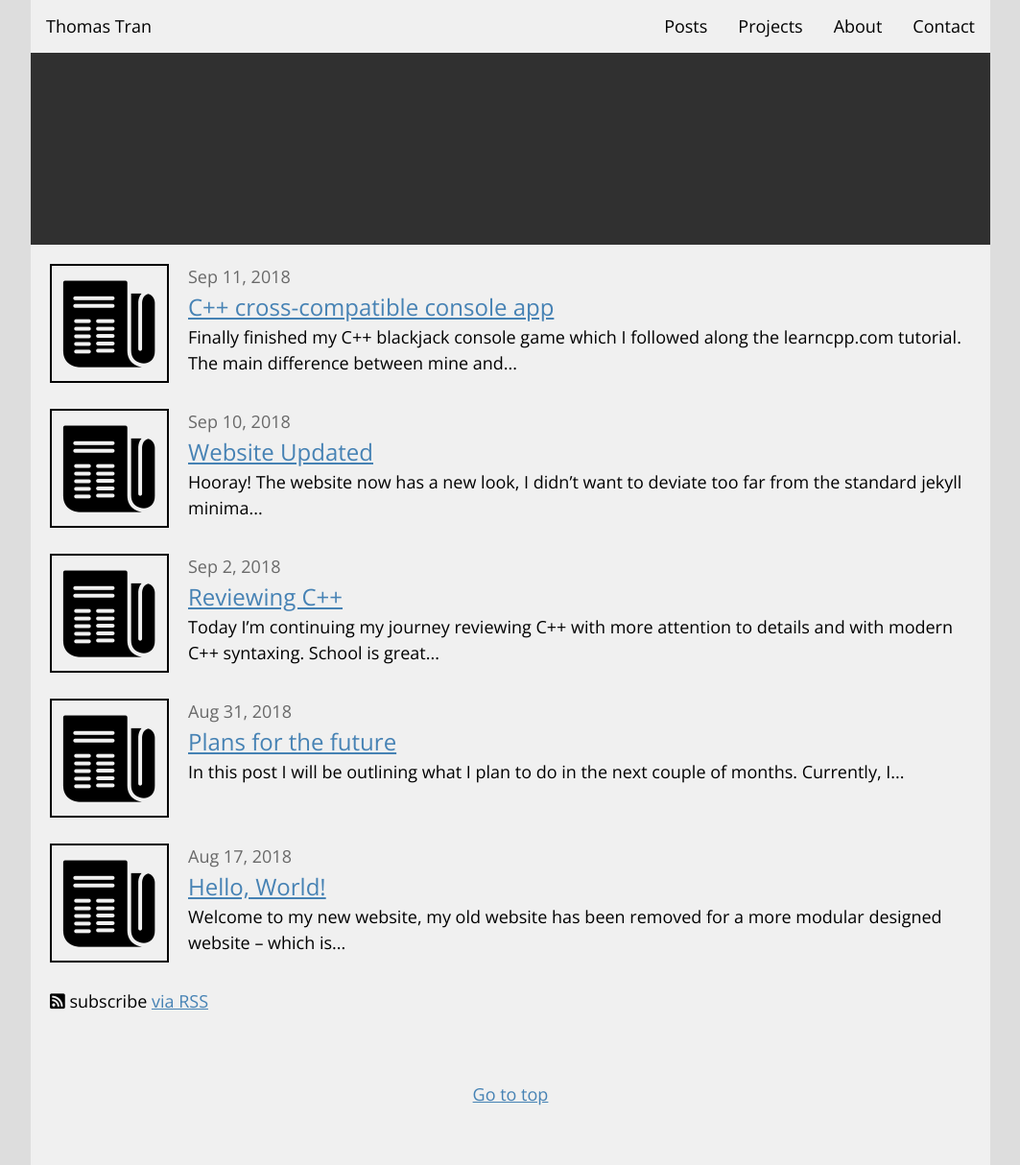
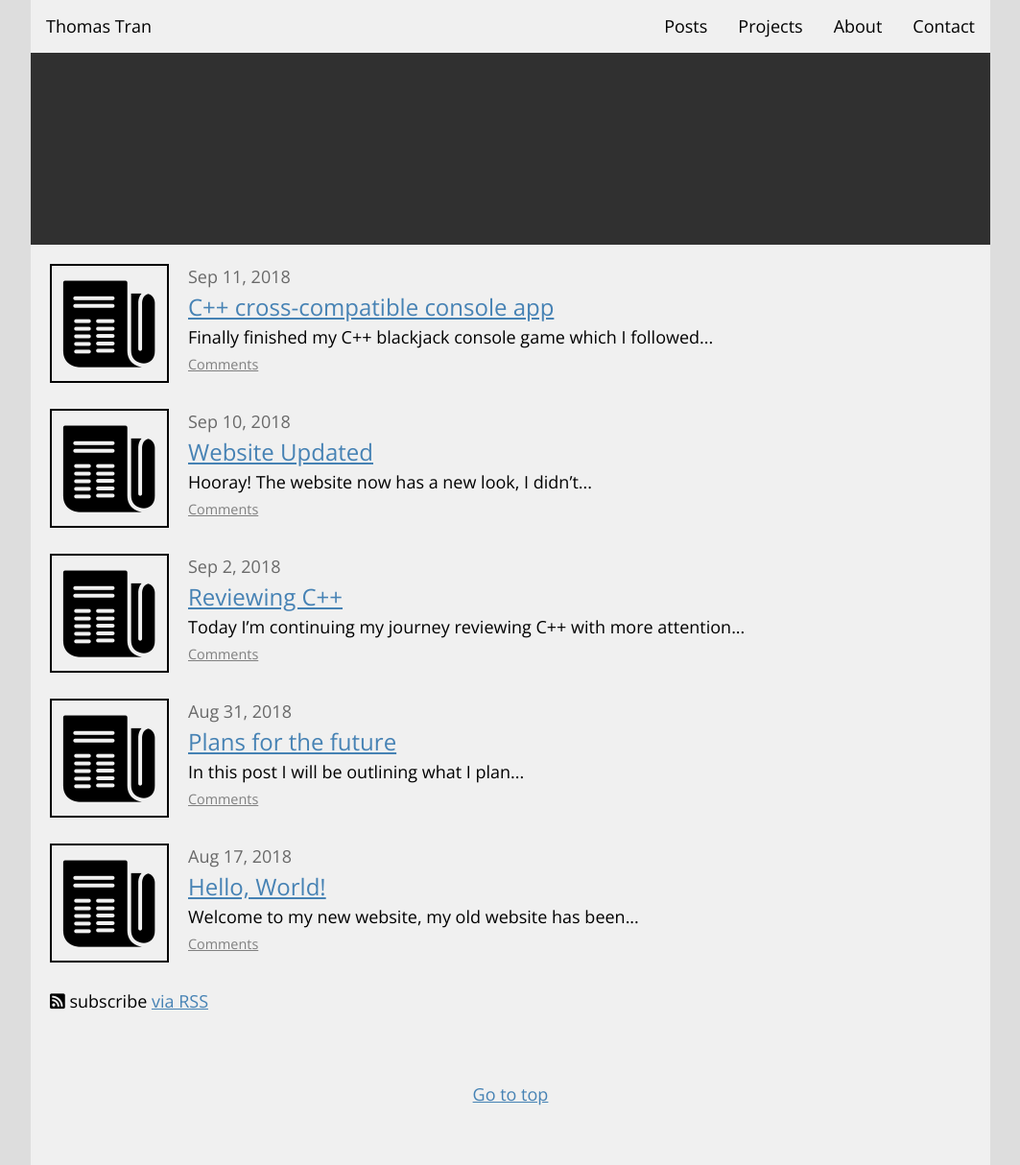
Before and after one commit to thomastran8/thomas-blog, a Jekyll site: the page built from _pages/01_posts.md, in a window 1280 px wide. Shown: the whole page at 96% size, without its empty margins (108-1171 px from the left). Built offline with Jekyll 4.4.1, drawn with Linux system fonts in a browser that asks for light colours; nearby versions of some CDN libraries; comment, search, counter and statistics services are not loaded.

Commit message:
Added comment count

```diff
--- a/_pages/01_posts.md
+++ b/_pages/01_posts.md
@@ -6,18 +6,19 @@ permalink: /posts/
 
 {% for post in site.categories.post %}
 <div class="post-ctn">
-	<div>
-		<a href="{{ post.url | prepend: site.baseurl }}" class="img-ctn post-image">
-			<div class="img-wrap">
-				<img src="{{ post.post-image }}" alt="post image">
-			</div>
-		</a>
-	</div>
-	<ul class="post-list">
-			<time>{{ post.date | date: "%b %-d, %Y" }}</time>
-			<h3><a href="{{ post.url | prepend: site.baseurl }}">{{ post.title }}</a></h3>
-			<p>{{ post.excerpt | strip_html | truncatewords:20 }}</p>
-	</ul>
+    <div>
+        <a href="{{ post.url | prepend: site.baseurl }}" class="img-ctn post-image">
+            <div class="img-wrap">
+                <img src="{{ post.post-image }}" alt="post image">
+            </div>
+        </a>
+    </div>
+    <ul class="post-list">
+            <time>{{ post.date | date: "%b %-d, %Y" }}</time>
+            <h3><a href="{{ post.url | prepend: site.baseurl }}">{{ post.title }}</a></h3>
+            <p>{{ post.excerpt | strip_html | truncatewords:10 }}</p>
+            <a href="{{ post.url | prepend: site.baseurl }}#disqus_thread" class="comment-count">Comments</a>
+    </ul>
 </div>
 {% endfor %}
 
--- a/_sass/_layout.scss
+++ b/_sass/_layout.scss
@@ -273,3 +273,8 @@ a.icon {
 	flex-direction: row;
 	margin-bottom: $general-spacing;
 }
+
+.comment-count {
+	color: grey;
+	font-size: 80%;
+}
```
Also changed, not shown: _pages/02_projects.md (+13 -12 lines), index.md (+18 -16 lines).
